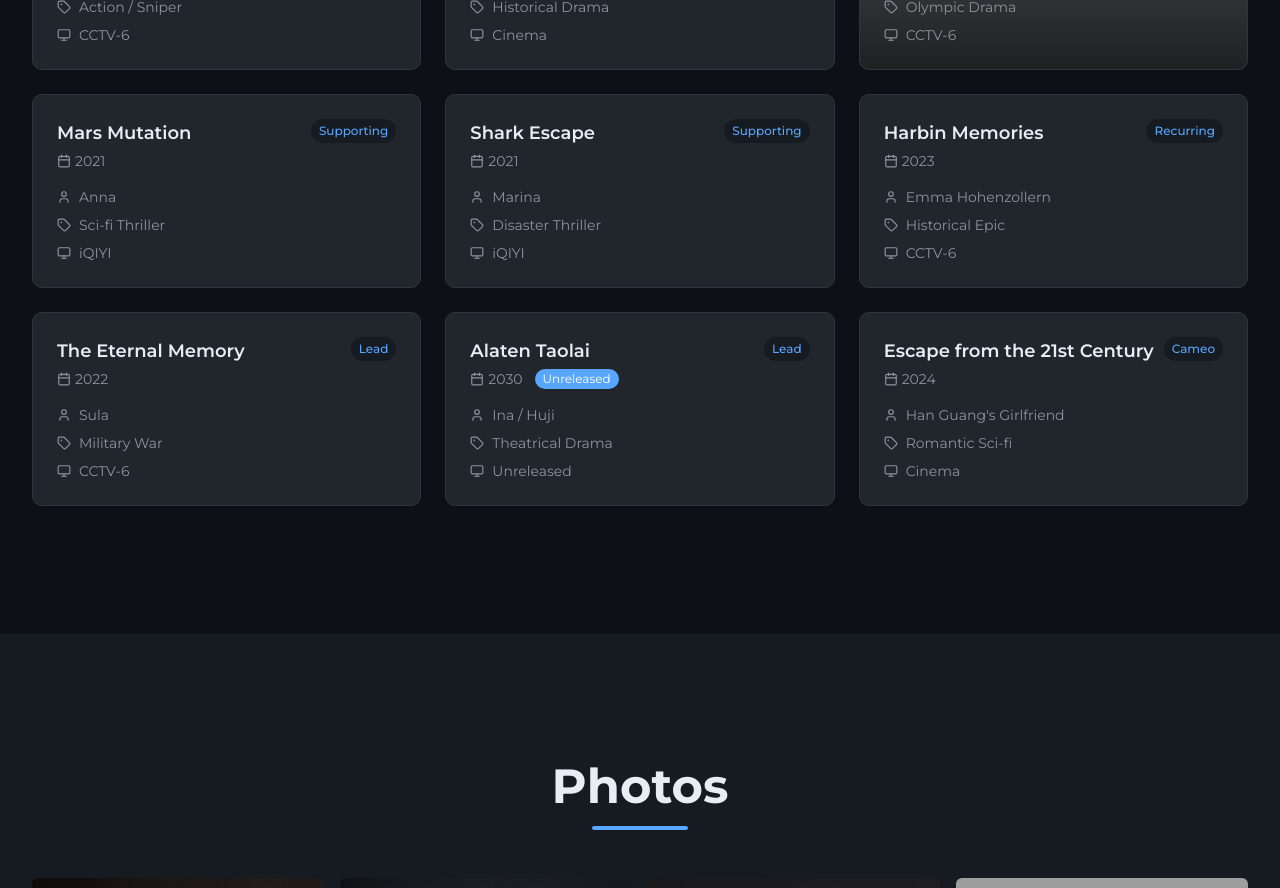
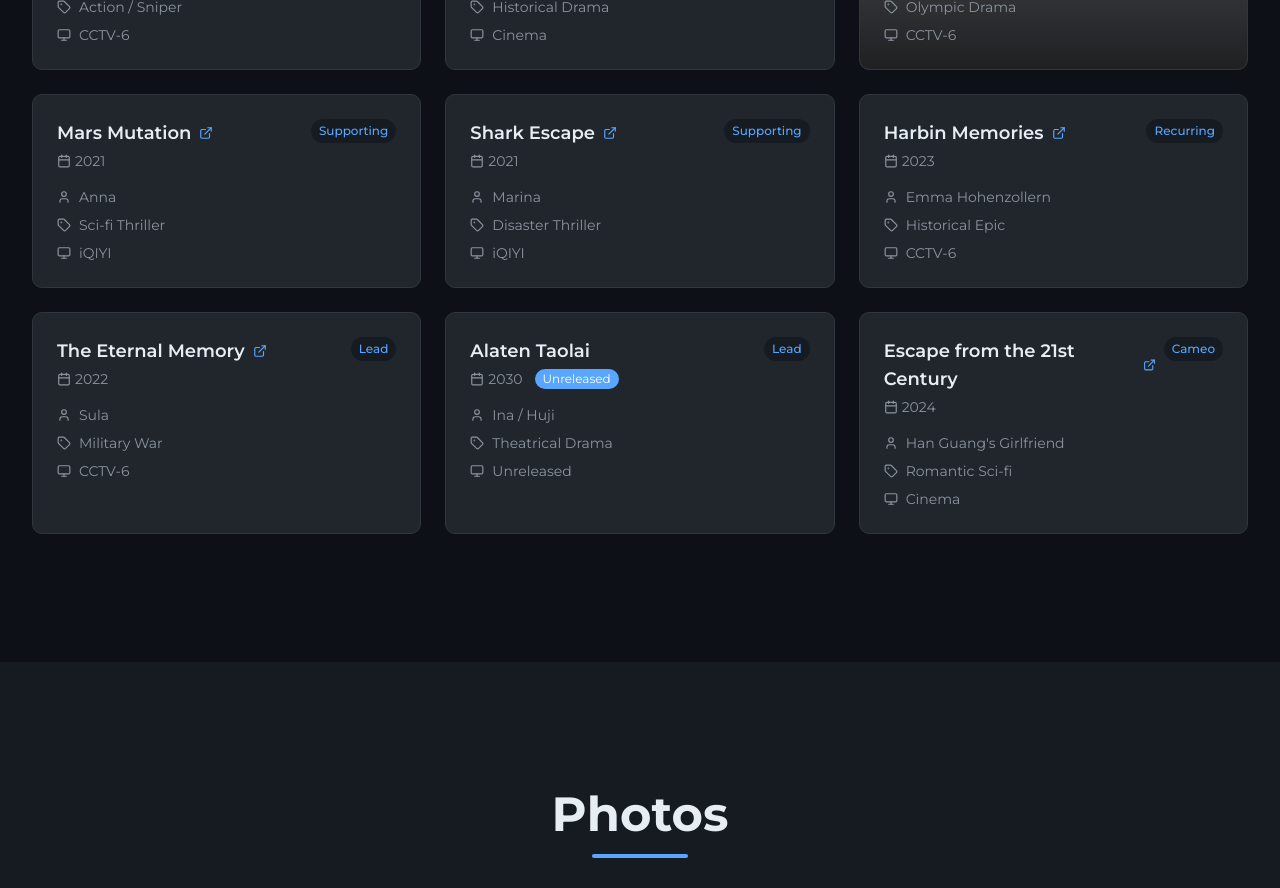
Before and after one commit to marinamaloy/marinamalaia.com, a React (Vite) app: page / in a window 1280 px wide. Shown: the part 1920-2808 px from the top of the page. Built offline with nearby package versions, Linux system fonts and the light colour scheme; grey boxes are pictures that could not be loaded.

Commit message:
Update Credits.tsx

```diff
--- a/src/sections/Credits.tsx
+++ b/src/sections/Credits.tsx
@@ -19,7 +19,7 @@ interface Project {
 const projects: Project[] = [
   {
     year: '2025',
-    title: 'Limited time, Infinite pull',
+    title: 'Limited Time, Infinite Pull',
     titleChinese: '',
     category: 'Short Drama',
     role: 'Luna',
@@ -27,7 +27,7 @@ const projects: Project[] = [
     genre: 'Short Drama',
     platform: 'Short Max',
     released: true,
-    link: '', // Добавьте ссылку здесь
+    link: 'https://www.shorttv.live/drama/limited-time-infinite-pull-13483', // Добавьте ссылку здесь
     backgroundImage: '', // Добавьте путь к изображению здесь
   },
   {
@@ -40,12 +40,12 @@ const projects: Project[] = [
     genre: 'Short Drama',
     platform: 'Short Max',
     released: true,
-    link: '',
+    link: 'https://www.shorttv.live/drama/big-shot-4792',
     backgroundImage: '',
   },
   {
     year: '2025',
-    title: 'When the love shot backwards',
+    title: 'When the Love Shot Backwards',
     titleChinese: '',
     category: 'Short Drama',
     role: 'Alex',
@@ -53,12 +53,12 @@ const projects: Project[] = [
     genre: 'Short Drama',
     platform: 'Net Short',
     released: true,
-    link: '',
+    link: 'https://netshort.com/episode/when-love-shot-backward-new-5-1905449446395936769',
     backgroundImage: '',
   },
   {
     year: '2024',
-    title: 'Mommy by Day, CEO\'s wife by night',
+    title: 'Mommy by Day, CEO\'s Wife by Night',
     titleChinese: '',
     category: 'Short Drama',
     role: 'Jessica',
@@ -66,12 +66,12 @@ const projects: Project[] = [
     genre: 'Short Drama',
     platform: 'FlickReels',
     released: true,
-    link: '',
+    link: 'https://www.reelshort.com/movie/mommy-by-day-ceo-s-wife-by-night-6982f816dd4450529f0ac76f',
     backgroundImage: '',
   },
   {
     year: '2023',
-    title: 'The lost Heiress of Bilionaire family',
+    title: 'The Lost Heiress of Bilionaire Family',
     titleChinese: '',
     category: 'Short Drama',
     role: 'Emma',
@@ -79,12 +79,12 @@ const projects: Project[] = [
     genre: 'Short Drama',
     platform: 'FlickReels',
     released: true,
-    link: '',
+    link: 'https://www.flickreels.net/movie/the-lost-heiress-of-a-billionaire-family-100',
     backgroundImage: '',
   },
   {
     year: '2025',
-    title: 'The queen reclaims her throne',
+    title: 'The Queen Reclaims Her Throne',
     titleChinese: '',
     category: 'Short Drama',
     role: 'Rachel',
@@ -92,7 +92,7 @@ const projects: Project[] = [
     genre: 'Short Drama',
     platform: 'Happy Short',
     released: true,
-    link: '',
+    link: 'https://www.happyshorttv.com/shortlink?sid=554109&vid=241438',
     backgroundImage: '/images/credits/queen.JPG',
   },
   {
@@ -144,7 +144,7 @@ const projects: Project[] = [
     genre: 'Medical Drama',
     platform: 'Tencent Video',
     released: true,
-    link: '',
+    link: 'https://youtu.be/82TjsH-7v0c?si=XkZzEqCNpBUeDYCm&t=1242',
     backgroundImage: '',
   },
   {
@@ -157,7 +157,7 @@ const projects: Project[] = [
     genre: 'Urban Drama',
     platform: 'Mango TV',
     released: true,
-    link: '',
+    link: 'https://youtu.be/ak7ednK7yQo?si=cA3I5wLdhzZ6lET_&t=174',
     backgroundImage: '',
   },
   {
@@ -170,7 +170,7 @@ const projects: Project[] = [
     genre: 'Urban Romance',
     platform: 'Dragon TV',
     released: false,
-    link: '',
+    link: 'https://youtu.be/c40g89p2_4w?si=UZfKhBAKXs-x8Yz0&t=195',
     backgroundImage: '',
   },
   {
@@ -209,7 +209,7 @@ const projects: Project[] = [
     genre: 'Sci-fi Thriller',
     platform: 'iQIYI',
     released: true,
-    link: '',
+    link: 'https://www.iq.com/album/mutation-on-mars-2021-1w2tibmx5b8?lang=en_us',
     backgroundImage: '',
   },
   {
@@ -222,7 +222,7 @@ const projects: Project[] = [
     genre: 'Disaster Thriller',
     platform: 'iQIYI',
     released: true,
-    link: '',
+    link: 'https://www.iq.com/album/escape-of-shark-2021-1zj5sr5ay7c?lang=en_us',
     backgroundImage: '',
   },
   {
@@ -235,7 +235,7 @@ const projects: Project[] = [
     genre: 'Historical Epic',
     platform: 'CCTV-6',
     released: true,
-    link: '',
+    link: 'https://vip.1905.com/play/1614200.shtml?utm_source=360&utm_medium=cps&utm_campaign=1&__hz=ccb0989662211f61',
     backgroundImage: '',
   },
   {
@@ -248,7 +248,7 @@ const projects: Project[] = [
     genre: 'Military War',
     platform: 'CCTV-6',
     released: true,
-    link: '',
+    link: 'https://www.yingbas.com/bofang/97923-1-1.html',
     backgroundImage: '',
   },
   {
@@ -275,7 +275,7 @@ const projects: Project[] = [
     genre: 'Romantic Sci-fi',
     platform: 'Cinema',
     released: true,
-    link: '',
+    link: 'https://kissasian.cam/escape-from-the-21st-century-2025/',
     backgroundImage: '',
   },
   {
@@ -288,7 +288,7 @@ const projects: Project[] = [
     genre: 'Family Drama',
     platform: 'CCTV-1',
     released: true,
-    link: '',
+    link: 'https://youtu.be/IMySuECIHi8?si=Rr7uXj9qoQCUv82X&t=1837',
     backgroundImage: '/images/credits/aomen.jpg',
   },
   {
@@ -301,7 +301,7 @@ const projects: Project[] = [
     genre: 'Suspense Drama',
     platform: 'Tencent Video',
     released: true,
-    link: '',
+    link: 'https://youtu.be/myiFuQP1V7c?si=j4qmq9MQAbN2bCpz&t=2431',
     backgroundImage: '',
   },
   {
@@ -314,7 +314,7 @@ const projects: Project[] = [
     genre: 'Rural Drama',
     platform: 'CCTV-1',
     released: true,
-    link: '',
+    link: 'https://tv.cctv.com/2017/11/03/VIDEl2JlJVhnObkjgjDG1Q6k171103.shtml',
     backgroundImage: '',
   },
   {
```
